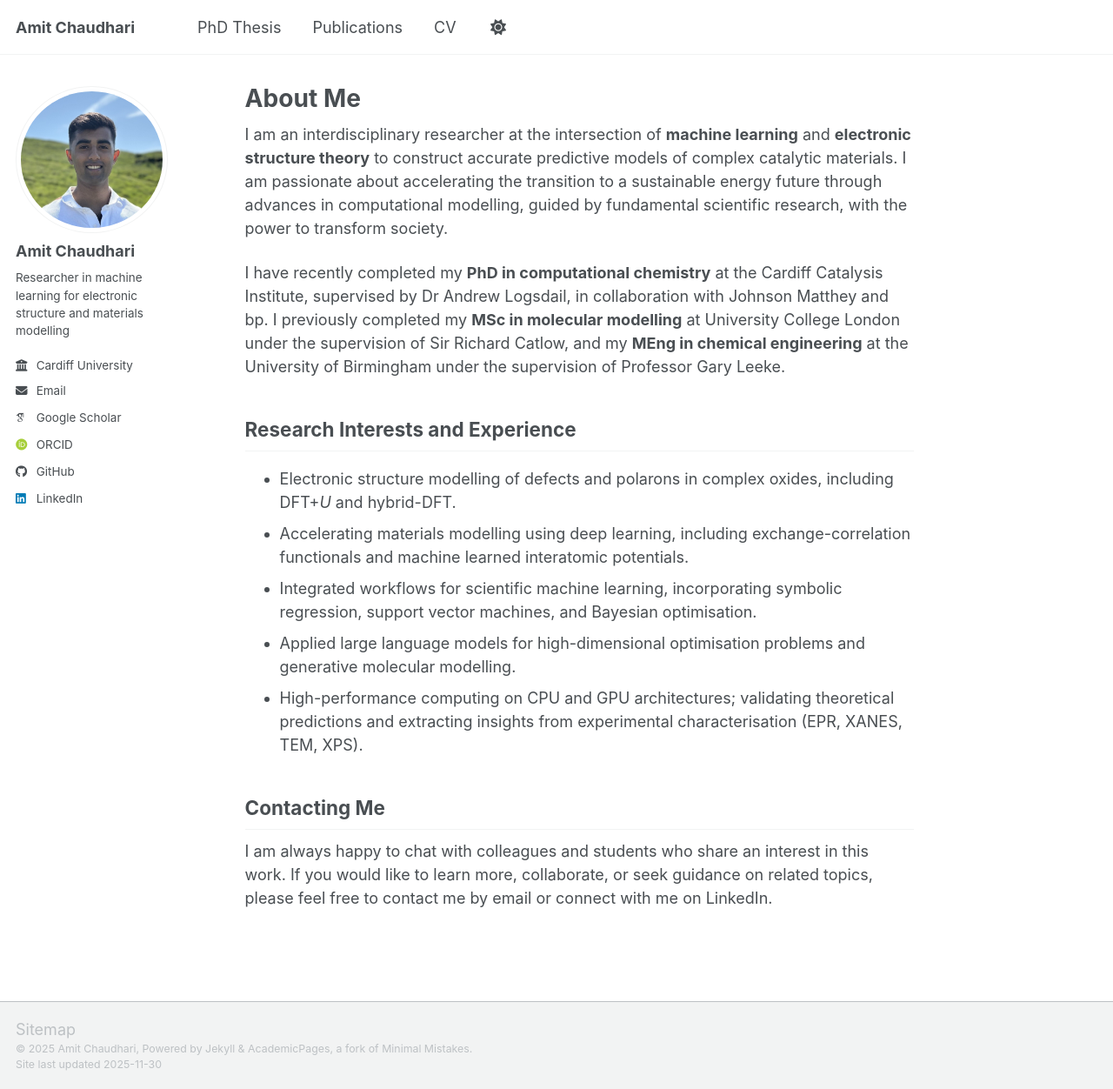
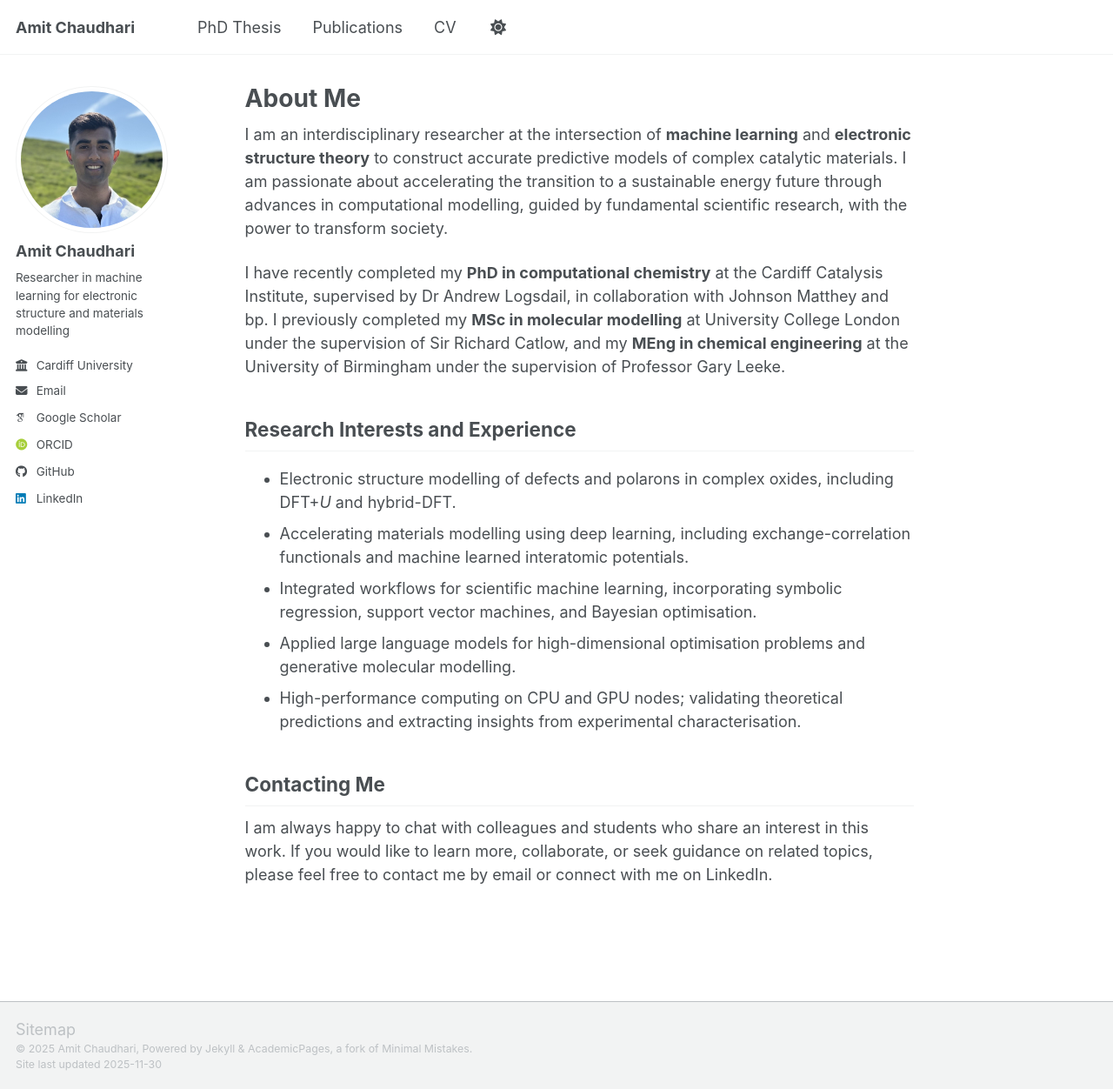
Before and after one commit to amitmc1/amitmc1.github.io, a Jekyll site: the page built from _pages/about.md, in a window 1280 px wide and 1252 px high. Shown: the whole window at 87% size. Built offline with Jekyll 4.4.1, drawn with Linux system fonts in a browser that asks for light colours; some web fonts are replaced; a script bundle is joined from its source files by our own code; library files that are not in the unit come from our copies.

Commit message:
Update about.md

```diff
--- a/_pages/about.md
+++ b/_pages/about.md
@@ -25,7 +25,7 @@ I have recently completed my <strong>PhD in computational chemistry</strong> at
 
   <li>Applied large language models for high-dimensional optimisation problems and generative molecular modelling.</li>
 
-  <li>High-performance computing on CPU and GPU architectures; validating theoretical predictions and extracting insights from experimental characterisation (EPR, XANES, TEM, XPS).</li>
+  <li>High-performance computing on CPU and GPU nodes; validating theoretical predictions and extracting insights from experimental characterisation.</li>
 </ul>
 
 ## Contacting Me
```
